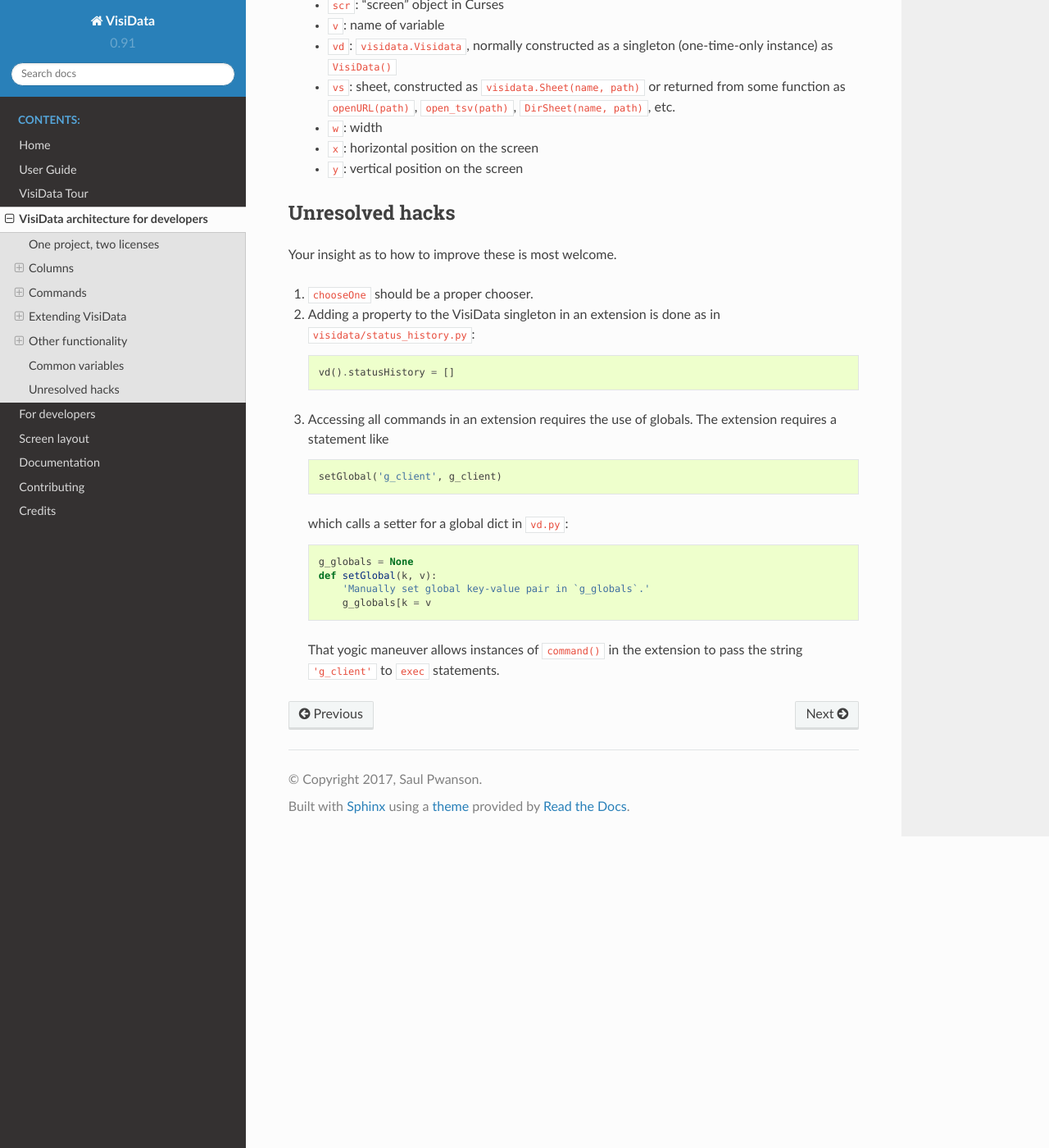
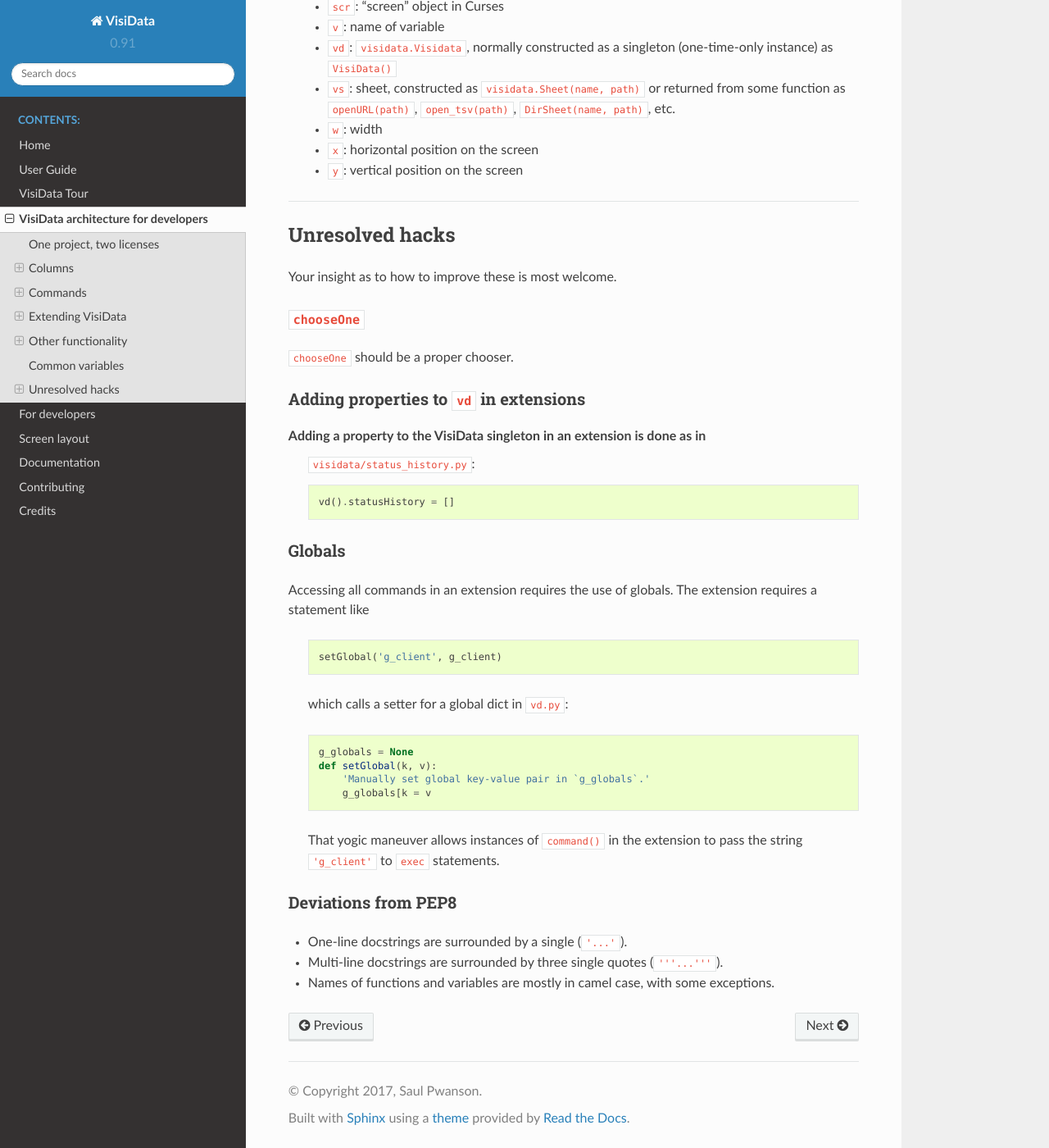
Before and after one commit to saulpw/visidata, a Sphinx documentation site: the page built from docs/dev-guide.rst, in a window 1280 px wide and 1400 px high, scrolled down 9856 px. Shown: the whole window at 82% size. Built offline with Sphinx 7.4.7 and the Read the Docs theme 2.0.0, drawn with Linux system fonts in a browser that asks for light colours; some of the changed text lies outside the part shown.

Commit message:
Make further small changes

```diff
--- a/docs/dev-guide.rst
+++ b/docs/dev-guide.rst
@@ -23,12 +23,16 @@
 Constraining the data to fit within this architecture simplifies the
 implementation and allows for some radical optimizations to data workflow.
 
+----
+
 One project, two licenses
 =========================
 
 ``vd.py`` is a stand-alone library. It is meant for use in other projects. It is distributed under the MIT free software license.
 
 The rest of the matter in this project is distributed under the more restrictive GPLv3 free software license.
+
+----
 
 Columns
 =======
@@ -37,8 +41,8 @@
 appears. Think of is as a lens through which each individual *row* of a sheet
 is viewed. Every ``Column`` must have a name and a ``getter`` method.
 
-Name and other properties
--------------------------
+``name`` and other properties
+-----------------------------
 
 Columns have a few properties, all optional except for ``name``:
 
@@ -124,6 +128,8 @@
 ``Ctrl-o`` followed by ``sheet`` or ``vd.sheets``, to inspect sheets'
 attributes visually.
 
+----
+
 Commands
 ========
 
@@ -202,6 +208,8 @@
 
 There will eventually be a VisiData API reference. In the meantime, please see
 the source code for examples of how to accomplish most tasks.
+
+----
 
 Extending VisiData
 ==================
@@ -307,8 +315,10 @@
 Custom VisiData applications
 ----------------------------
 
-Import the ``visidata`` package into a Python script to create a custom VisiData application.
+Import the ``visidata`` package into a Python script to create a custom
+VisiData application.
 
+----
 
 Other functionality
 ===================
@@ -316,33 +326,34 @@
 Status bar
 ----------
 
-The ``VisiData`` singleton has a list ``statuses`` that stores status-messages successively. Add a status message using ``VisiData.status``; there is also module-level wrapper ``status``, available to lambdas and ``eval``.
+The ``VisiData`` singleton has a list ``statuses`` that stores status-messages
+successively. Add a status message using ``VisiData.status``; there is also
+module-level wrapper ``status``, available to lambdas and ``eval``.
 
-The on-screen status bar is composed in two parts, with ``VisiData.leftStatus`` and ``VisiData.rightStatus``; the two parts are drawn separately, with ``VisiData.drawLeftStatus`` and ``VisiData.drawRightStatus``.
+The on-screen status bar is composed in two parts, with ``VisiData.leftStatus``
+and ``VisiData.rightStatus``; the two parts are drawn separately, with
+``VisiData.drawLeftStatus`` and ``VisiData.drawRightStatus``.
 
-Special to the ``Sheet`` object is method ``statusLine``, which returns the number of rows and the numbers of selected rows and columns.
+Special to the ``Sheet`` object is method ``statusLine``, which returns the
+number of rows and the numbers of selected rows and columns.
 
 Errors and debugging
 --------------------
 
-The ``VisiData`` singleton maintains a list ``lastErrors``, containing the most recent ten tracebacks. A traceback is added by ``VisiData.exceptionCaught``, which is normally called in the ``except`` clause of a ``try except`` block.
+The ``VisiData`` singleton maintains a list ``lastErrors``, containing the most
+recent ten tracebacks. A traceback is added by ``VisiData.exceptionCaught``,
+which is normally called in the ``except`` clause of a ``try except`` block.
 
 There is a module-level ``error`` function for use with lambdas and ``eval``.
 
-The developer will find it useful to toggle debug-mode on with ``Ctrl-d``, to display error messages (without traceback) on the left side of the status bar.
+The developer will find it useful to toggle debug-mode on with ``Ctrl-d``, to
+display error messages (without traceback) on the left side of the status bar.
 
 Hooks
 -----
 
 Hooks for special functionality are stored in ``VisiData.hooks`` and supported with ``VisiData.addHook`` and ``VisiData.callHook``. At the moment, hooks are used mainly in ``editText``, the optional ``editlog`` addon, and before redrawing the screen.
 
-
-Deviations from PEP8
------------------
-
-- One-line docstrings will be encompassed by a single ``'``.
-- Multi-line docstrings are surrounded by three ``'``.
-- functionNames and variableNames are primarily in camelCase, with some exceptions.
 
 Adding a new data source
 ------------------------
@@ -506,6 +517,8 @@
 (Not yet documented. Topics include ``Path`` objects, ``openSource``, and
 ``open_*``.)
 
+----
+
 Common variables
 ================
 
@@ -553,21 +566,34 @@
 
    * ``y``: vertical position on the screen
 
+----
+
+
 Unresolved hacks
 ================
 
 Your insight as to how to improve these is most welcome.
 
-#. ``chooseOne`` should be a proper chooser.
+``chooseOne``
+-------------
 
-#. Adding a property to the VisiData singleton in an extension is done as in
+``chooseOne`` should be a proper chooser.
+
+Adding properties to ``vd`` in extensions
+-----------------------------------------
+
+Adding a property to the VisiData singleton in an extension is done as in
    ``visidata/status_history.py``:
 
    .. code-block:: python
 
       vd().statusHistory = []
 
-#. Accessing all commands in an extension requires the use of globals. The extension requires a statement like
+
+Globals
+-------
+
+Accessing all commands in an extension requires the use of globals. The extension requires a statement like
 
    .. code-block:: python
 
@@ -583,3 +609,13 @@
           g_globals[k = v
 
    That yogic maneuver allows instances of ``command()`` in the extension to pass the string ``'g_client'`` to ``exec`` statements.
+
+
+Deviations from PEP8
+--------------------
+
+* One-line docstrings are surrounded by a single (``'...'``).
+
+* Multi-line docstrings are surrounded by three single quotes (``'''...'''``).
+
+* Names of functions and variables are mostly in camel case, with some exceptions.
```
